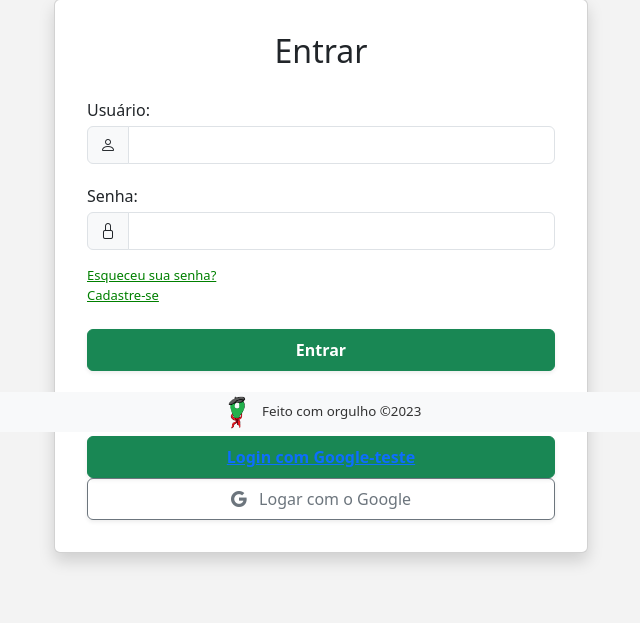
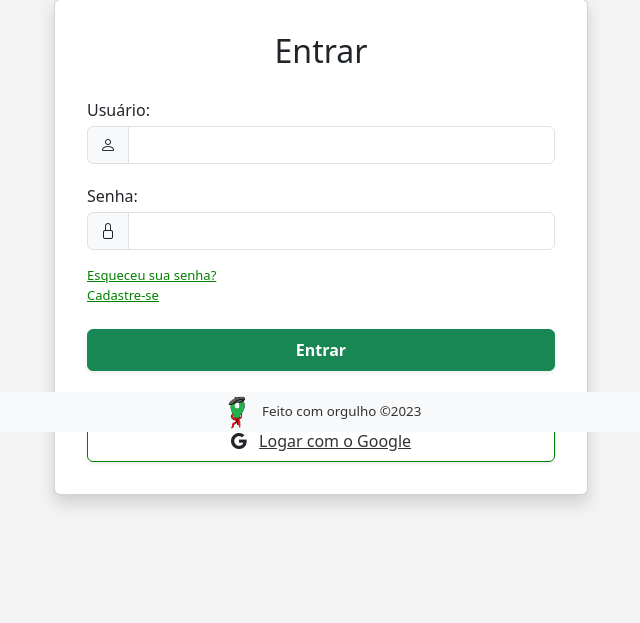
Before and after one commit to AnaCandida/Projeto-Empreendedor, a Django app: page /logar_usuario in a window 1280 px wide. Shown: the part 368-991 px from the top of the page, without its empty margins (319-959 px from the left). Run offline with Django 4.2, Linux system fonts and the light colour scheme; some libraries are stand-ins or nearby versions.

Commit message:
feat: melhorias na tela de login

```diff
--- a/bora_la/bora_la/settings.py
+++ b/bora_la/bora_la/settings.py
@@ -96,17 +96,15 @@ SOCIAL_AUTH_GOOGLE_OAUTH2_KEY = (
 SOCIAL_AUTH_GOOGLE_OAUTH2_SECRET = "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"
 
 SOCIAL_AUTH_PIPELINE = (
-    # ... outros passos ...
     "social_core.pipeline.social_auth.social_details",
     "social_core.pipeline.social_auth.social_uid",
     "social_core.pipeline.social_auth.auth_allowed",
     "social_core.pipeline.social_auth.social_user",
     "social_core.pipeline.user.get_username",
-    "social_core.pipeline.social_auth.associate_by_email",  # Pode ser opcional dependendo do seu caso
+    "social_core.pipeline.social_auth.associate_by_email",
     "social_core.pipeline.user.create_user",
     "social_core.pipeline.social_auth.associate_user",
     "social_core.pipeline.social_auth.load_extra_data",
-    # 'social_core.pipeline.user.user_details',  # Você pode descomentar isso se quiser usar o pipeline padrão para user_details
     "core.pipeline.create_user",
 )
 
--- a/bora_la/core/templates/login.html
+++ b/bora_la/core/templates/login.html
@@ -17,6 +17,25 @@
       font-size: small;
    }
 
+   .btn-google {
+        /* background-color: green; */
+        border-color: green;
+    }
+
+    .btn-google:hover {
+        background-color: #17774a;
+        border-color: rgb(244, 250, 244);
+        color: rgb(244, 250, 244) !important;
+
+    }
+
+    .btn-google .white {
+        color: rgb(51, 49, 49) !important;
+    }
+    .btn-google:hover .white:hover {
+        color: rgb(244, 250, 244) !important;
+    }
+
 </style>
       <div class="container mt-5">
       <div class="row justify-content-center align-items-start vh-100">
@@ -26,7 +45,7 @@
             </div>
             <div class="card shadow py-3 px-3">
                <!-- <div class="card-header">Login</div> -->
-               <div class="card-body">
+               <div class="card-body ">
                   <h2 class="text-center mb-4">Entrar</h2>
                   <form method="post">
                      {% csrf_token %}
@@ -83,33 +102,19 @@
                      <hr class="my-4">
                      <!-- Linha reta -->
                      <div class="d-grid">
-                        <button type="button" class="btn btn-success btn-block mt-3 fw-bold py-2 shadow-sm">
+                        <!-- <button type="button" class="btn btn-success btn-block mt-3 fw-bold py-2 shadow-sm">
                            <i class="fa fa-google"></i>
                            <a class="white" href="{% url 'social:begin' 'google-oauth2' %}">
                               Login com Google-teste
                            </a>
-                        </button>
+                        </button> -->
 
-                        <button type="button" class="btn btn-outline-secondary btn-block py-2 shadow-sm" data-bs-toggle="modal" data-bs-target="#googleLoginModal">
-                        <i class="bi bi-google me-2"></i> Logar com o Google
-                        </button>
-                        <div class="modal fade" id="googleLoginModal" tabindex="-1" aria-labelledby="googleLoginModalLabel" aria-hidden="true">
-                           <div class="modal-dialog">
-                              <div class="modal-content">
-                                 <div class="modal-header">
-                                    <h5 class="modal-title" id="googleLoginModalLabel">teste</h5>
-
-                                 </div>
-                                 <div class="modal-body">
-                                    <!-- Conteúdo do pop-up a ser desenvolvido no projeto 2 -->
-                                    Conteúdo a ser desenvolvido no projeto 2.
-                                 </div>
-                                 <div class="modal-footer">
-                                    <button type="button" class="btn btn-secondary" data-bs-dismiss="modal">Fechar</button>
-                                 </div>
-                              </div>
-                           </div>
-                        </div>
+                        <button type="button" class="btn btn-block py-2 shadow-sm btn-google">
+                           <i class="bi bi-google me-2 "></i>
+                           <a class="white" href="{% url 'social:begin' 'google-oauth2' %}">
+                               Logar com o Google
+                           </a>
+                       </button>
                   </form>
                   </div>
                </div>
--- a/bora_la/core/views.py
+++ b/bora_la/core/views.py
@@ -80,7 +80,7 @@ def cadastrar_usuario(request):
                 print("nao salvou user")
                 print(e)
 
-            login(request, user)
+            login(request, user, backend='django.contrib.auth.backends.ModelBackend')
 
             return redirect("listar_eventos")
         else:
```
